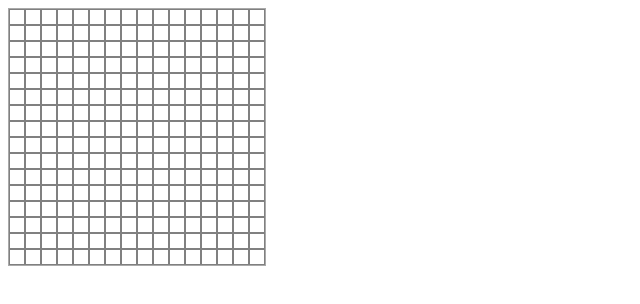
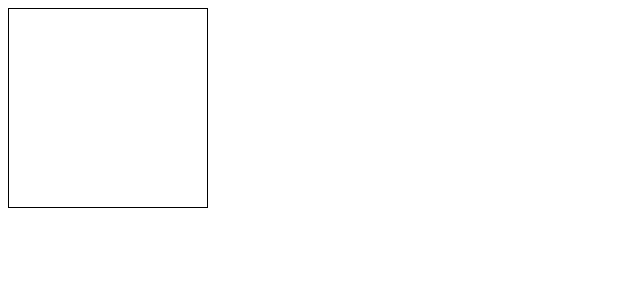
Before and after one commit to h-yau/etch-a-sketch, a plain HTML site: page index.html in a window 1280 px wide. Shown: the whole page, without its empty margins (0-640 px from the left). Drawn offline with Linux system fonts and the light colour scheme.

Commit message:
Revise to grid in css

```diff
--- a/script.js
+++ b/script.js
@@ -1,26 +1,27 @@
-const container = document.createElement('div');
-container.setAttribute('id', 'gridContainer');
 
-document.querySelector('body').appendChild(container);
+const COLUMN = 16;
 
-for (let i = 0; i < 16; i++) {
+const gridBox = document.createElement('div');
+gridBox.setAttribute('id', 'gridBox');
+gridBox.setAttribute('style', `grid-template-columns: repeat(${COLUMN}, 1fr);`);
 
-    const row = document.createElement('div');
-    row.setAttribute('class', 'row');
 
-    container.appendChild(row);
+document.querySelector('body').appendChild(gridBox);
 
-    for (let j = 0; j < 16; j++) {
-        const div = document.createElement('div');
-        div.setAttribute('class', 'pixel');
 
-        row.appendChild(div);
-    }
+for (let i = 0; i < COLUMN ** 2; i++) {
+
+    const div = document.createElement('div');
+    div.setAttribute('class', 'cell');
+
+    gridBox.appendChild(div);
+
 }
 
-const pixels = document.querySelectorAll('.pixel');
-pixels.forEach((pixel) => {
-    pixel.addEventListener("mouseover", (e) => {
+
+const cells = document.querySelectorAll('.cell');
+cells.forEach((cell) => {
+    cell.addEventListener("mouseover", (e) => {
         e.target.style.backgroundColor = 'black';
     });
- });
+});
--- a/style.css
+++ b/style.css
@@ -9,20 +9,9 @@ html {
 }
 
 
-.pixel {
-    border: solid 1px gray;
-    background-color: white;
-    min-width: calc(1rem) ;
-    min-height: calc(1rem);
+#gridBox {
+    display: grid;
+    width: 200px;
+    height: 200px;
+    border:1px solid black;
 }
-
-.pixel:hover {
-    background-color: black;
-}
-
-#gridContainer {
-    display: flex;
-    align-items: flex-end;
-    width: min-content;
-    border:1px solid darkgray;
-}
```
